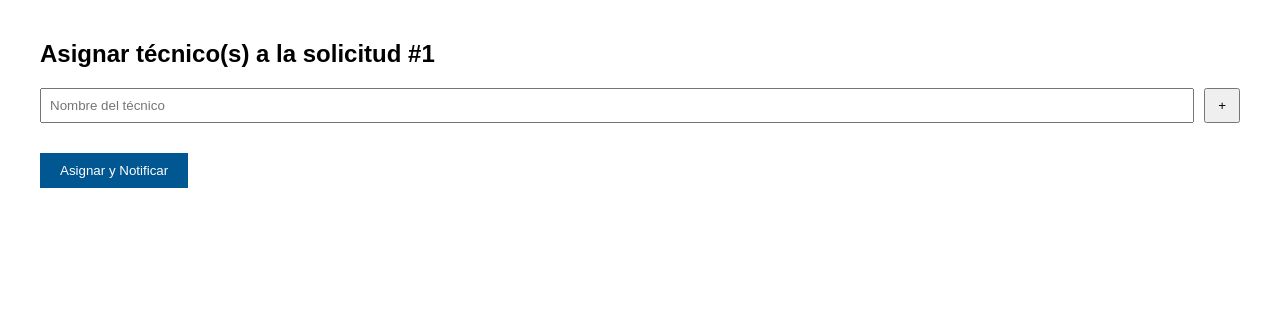
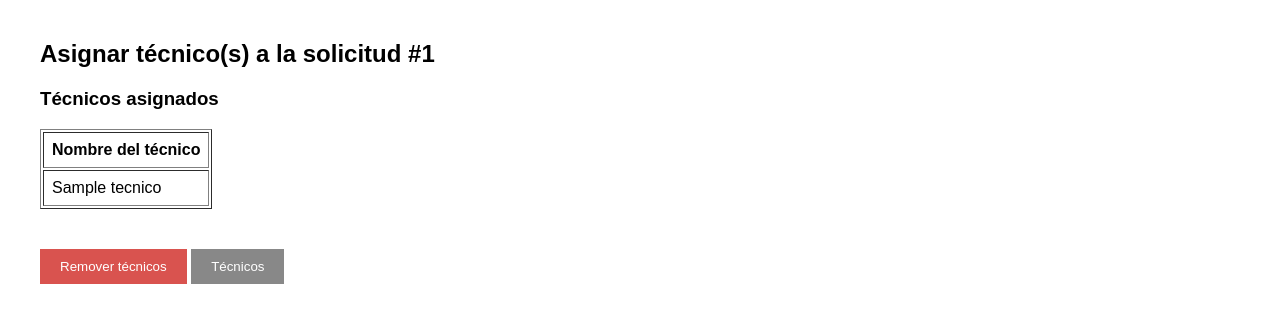
Before and after one commit to PilarDevs/form-justc.com, a PHP site: page /asignar_tecnico.php?id=1 in a window 1280 px wide. Shown: the top 323 px of the page. Run offline with PHP 8.4, Linux system fonts and the light colour scheme; the visitor is signed in with stand-in values (Sample User, id 1); tables that the repository leaves empty or names only in its code hold one stand-in row (values such as "Sample post").

Commit message:
actualizaion en vistas para tecnicos y correo

```diff
--- a/asignar_tecnico.php
+++ b/asignar_tecnico.php
@@ -1,6 +1,16 @@
 <?php
 session_start();
 require_once 'protegido/config.php';
+
+// Lógica para remover técnicos asignados si se envía el formulario
+if ($_SERVER['REQUEST_METHOD'] === 'POST' && isset($_POST['remover_tecnicos'], $_POST['id_solicitud'])) {
+    $id_solicitud_post = $_POST['id_solicitud'];
+    $stmt = $pdo->prepare("DELETE FROM solicitud_tecnicos WHERE id_solicitud = ?");
+    $stmt->execute([$id_solicitud_post]);
+    // Redirigir para recargar la página y mostrar el formulario de asignación
+    header("Location: asignar_tecnico.php?id=" . urlencode($id_solicitud_post));
+    exit;
+}
 
 if (!isset($_SESSION['id_usuario']) || $_SESSION['tipo'] !== 'admin') {
     header("Location: login.php");
@@ -11,6 +21,25 @@ $id_solicitud = $_GET['id'] ?? null;
 if (!$id_solicitud) {
     echo "ID inválido.";
     exit;
+}
+
+// Obtener técnicos guardados
+$tecnicos_guardados = [];
+try {
+    $stmt = $pdo->query("SELECT nombre FROM tecnicos ORDER BY nombre ASC");
+    $tecnicos_guardados = $stmt->fetchAll(PDO::FETCH_COLUMN);
+} catch (Exception $e) {
+    $tecnicos_guardados = [];
+}
+
+// Obtener técnicos ya asignados a la solicitud
+$tecnicos_asignados = [];
+try {
+    $stmt = $pdo->prepare("SELECT nombre_tecnico FROM solicitud_tecnicos WHERE id_solicitud = ?");
+    $stmt->execute([$id_solicitud]);
+    $tecnicos_asignados = $stmt->fetchAll(PDO::FETCH_COLUMN);
+} catch (Exception $e) {
+    $tecnicos_asignados = [];
 }
 ?>
 
@@ -72,41 +101,65 @@ if (!$id_solicitud) {
 
 <body>
 
+
     <h2>Asignar técnico(s) a la solicitud #<?= htmlspecialchars($id_solicitud) ?></h2>
 
+    <?php if (count($tecnicos_asignados) > 0): ?>
+        <h3>Técnicos asignados</h3>
+        <table border="1" cellpadding="8" style="margin-bottom:20px;">
+            <tr><th>Nombre del técnico</th></tr>
+            <?php foreach ($tecnicos_asignados as $tec): ?>
+                <tr><td><?= htmlspecialchars($tec) ?></td></tr>
+            <?php endforeach; ?>
+        </table>
+        <form method="POST" style="display:inline;" onsubmit="return confirm('¿Seguro que deseas remover todos los técnicos asignados?');">
+            <input type="hidden" name="remover_tecnicos" value="1">
+            <input type="hidden" name="id_solicitud" value="<?= $id_solicitud ?>">
+            <button type="submit" class="enviar" style="background:#d9534f;">Remover técnicos</button>
+        </form>
+        <button type="button" class="enviar" disabled style="background:#888;cursor:default;">Técnicos</button>
+    <?php else: ?>
         <form method="POST" action="enviarMail/tecnicoMail.php" id="form-tecnicos">
             <div id="tecnicos">
                 <div class="campo-tecnico">
-                <input type="text" name="tecnicos[]" placeholder="Nombre del técnico" required autocomplete="off">
+                    <select name="tecnicos[]">
+                        <option value="">-- Selecciona un técnico --</option>
+                        <?php foreach ($tecnicos_guardados as $tec): ?>
+                            <option value="<?= htmlspecialchars($tec) ?>"><?= htmlspecialchars($tec) ?></option>
+                        <?php endforeach; ?>
+                    </select>
+                    <input type="text" name="nuevo_tecnico[]" placeholder="Nuevo técnico (opcional)" autocomplete="off">
                     <button type="button" onclick="agregarTecnico()">+</button>
                 </div>
             </div>
-
             <input type="hidden" name="id_solicitud" value="<?= $id_solicitud ?>">
-        <button type="submit" class="enviar">Asignar y Notificar</button>
+            <button type="submit" class="enviar">Asignar</button>
         </form>
-
         <div id="pantalla-carga">Enviando, por favor espera...</div>
-
         <script>
             function agregarTecnico() {
                 const contenedor = document.getElementById('tecnicos');
                 const campo = document.createElement('div');
                 campo.className = 'campo-tecnico';
                 campo.innerHTML = `
-                <input type="text" name="tecnicos[]" placeholder="Nombre del técnico" required autocomplete="off">
+                    <select name="tecnicos[]">
+                        <option value="">-- Selecciona un técnico --</option>
+                        <?php foreach ($tecnicos_guardados as $tec): ?>
+                            <option value="<?= htmlspecialchars($tec) ?>"><?= htmlspecialchars($tec) ?></option>
+                        <?php endforeach; ?>
+                    </select>
+                    <input type="text" name="nuevo_tecnico[]" placeholder="Nuevo técnico (opcional)" autocomplete="off">
                     <button type="button" onclick="this.parentNode.remove()">-</button>
                 `;
                 contenedor.appendChild(campo);
             }
-
-        // Mostrar pantalla de carga y deshabilitar botón para evitar doble envío
             document.getElementById('form-tecnicos').addEventListener('submit', function(e) {
                 const botonEnviar = this.querySelector('button.enviar');
                 botonEnviar.disabled = true;
                 document.getElementById('pantalla-carga').style.display = 'block';
             });
         </script>
+    <?php endif; ?>
 
 </body>
 
--- a/enviarMail/sendPrimaryMail.php
+++ b/enviarMail/sendPrimaryMail.php
@@ -72,6 +72,7 @@ try {
     $mail->setFrom($config['smtp_user'], 'Sistema de Solicitudes');
     $mail->addAddress($config['smtp_to'], 'Solicitante');
     $mail->addAddress($correo_usuario);
+    $mail->addAddress('it@justech.do', 'Correo estandar'); // Cambia este correo por el que desees recibir siempre
 
     $mail->isHTML(true);
     $mail->Subject = 'Nueva solicitud de instalación/reparación de red';
--- /dev/null
+++ b/protegido/crear_tabla_tecnicos.sql
@@ -0,0 +1,5 @@
+-- SQL para crear la tabla de técnicos
+CREATE TABLE IF NOT EXISTS tecnicos (
+    id INT AUTO_INCREMENT PRIMARY KEY,
+    nombre VARCHAR(100) NOT NULL UNIQUE
+);
```
Also changed, not shown: enviarMail/tecnicoMail.php (+19 -2 lines), ver-solicitudes.php (+27 -3 lines), evidencias/1753360314_5adf9b1ae7_9 jun 2025, 01_21_39 a.m..png (added), 3 other files. Lines whose indentation alone changed are shown as unchanged.
